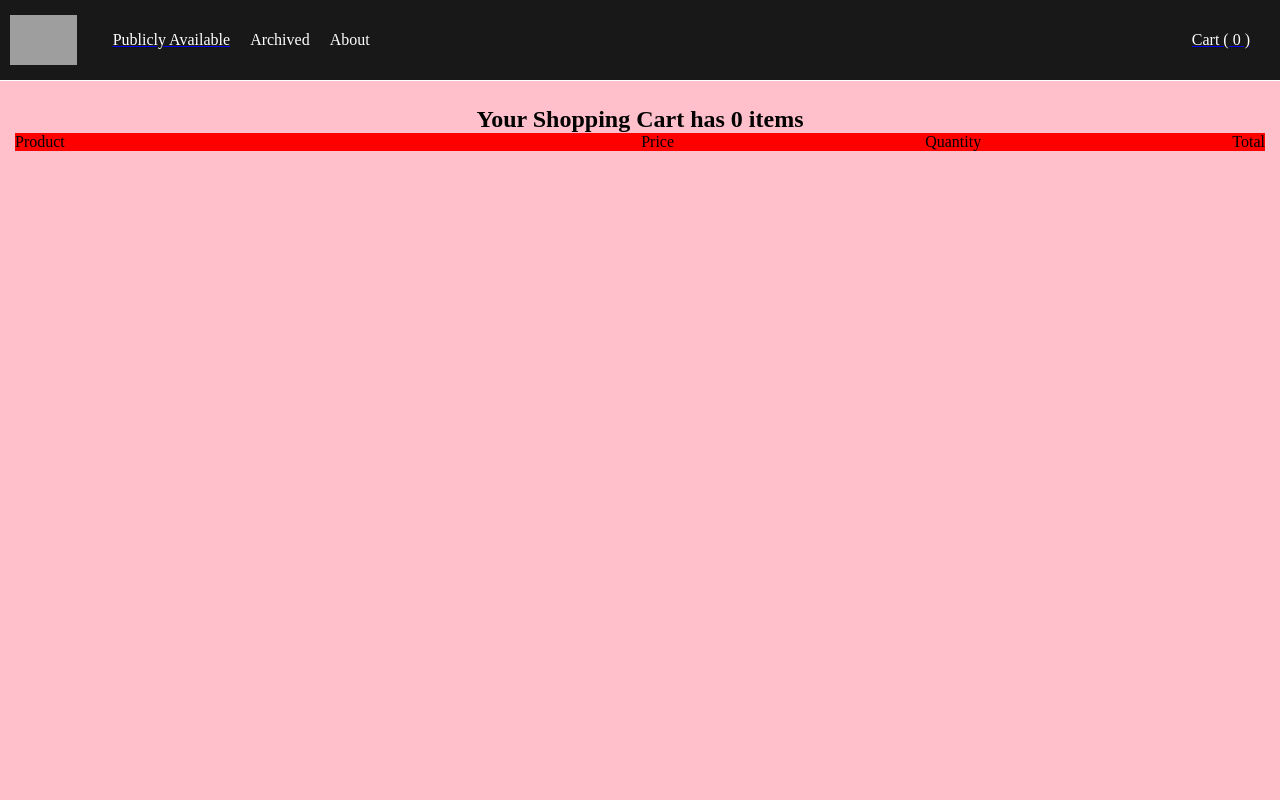
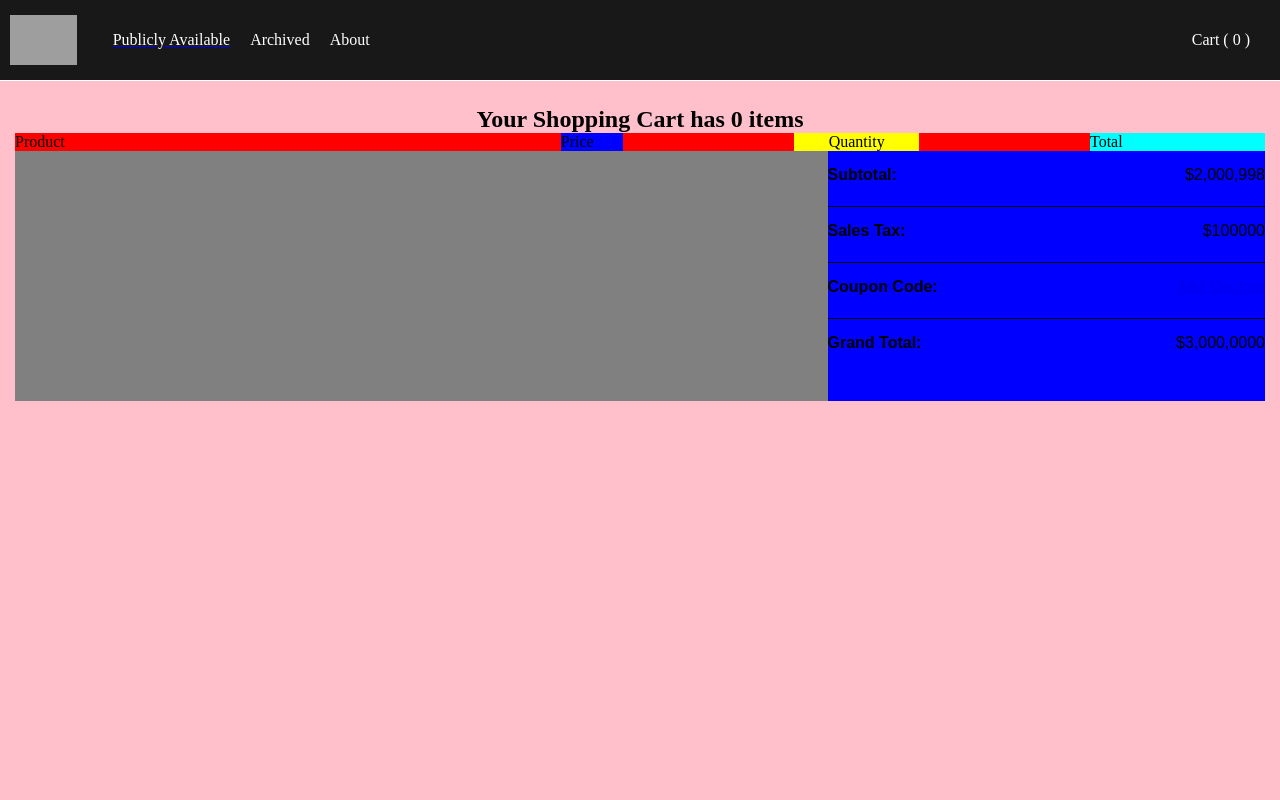
Before and after one commit to Kofi-ea/Fake-Store-App, a React (Vite) app: page /cart in a window 1280 px wide. Shown: the top 800 px of the page. Built offline with nearby package versions, Linux system fonts and the light colour scheme; grey boxes are pictures that could not be loaded.

Commit message:
making the increase and decrease buttons work

```diff
--- a/src/Components/Preview.jsx
+++ b/src/Components/Preview.jsx
@@ -55,7 +55,8 @@ const preview = () => {
 
       if (!isProductInCart) {
         // If the product isn't already in the cart, add it to the cart
-        const updatedCart = [...prevCart, info];
+        const updatedInfo = { ...info, quantity: 1 };
+        const updatedCart = [...prevCart, updatedInfo];
 
         // Save the updated cart back to localStorage
         localStorage.setItem("cart", JSON.stringify(updatedCart));
@@ -63,7 +64,7 @@ const preview = () => {
         // Update the state to reflect the changes in the UI
         setCart(updatedCart);
       } else {
-        console.log("This product is already in the cart.");
+        alert("This product is already in the cart.");
       }
     } catch (error) {
       console.error("Error while adding item to cart:", error);
--- a/src/Layout/CartHeader.jsx
+++ b/src/Layout/CartHeader.jsx
@@ -21,11 +21,9 @@ const CartHeader = ({ cart }) => {
           </ul>
         </div>
         <div className="cart-link">
-          <Link to={"/cart"}>
-            <li>
-              Cart <span>( {cart.length} )</span>
-            </li>
-          </Link>
+          <li>
+            Cart <span>( {cart.length} )</span>
+          </li>
         </div>
       </div>
     </>
--- a/src/Pages/CartPage.jsx
+++ b/src/Pages/CartPage.jsx
@@ -2,11 +2,11 @@ import React, { useState } from "react";
 import { useEffect } from "react";
 import CartHeader from "../Layout/CartHeader";
 import Footer from "../Layout/Footer";
+import { FaCircleXmark, FaSquarePlus, FaSquareMinus } from "react-icons/fa6";
+import { Link } from "react-router-dom";
 
 const CartPage = () => {
   const [cart, setCart] = useState([]);
-
-  console.log(cart);
 
   // if (!cart) {
   //   return <p>Loading cart...</p>;
@@ -18,13 +18,28 @@ const CartPage = () => {
     setCart(storedCart);
   }, []);
 
+  const increaseQuantity = (productId) => {
+    const updatedCart = cart.map((item) =>
+      item.id === productId ? { ...item, quantity: item.quantity + 1 } : item
+    );
+    setCart(updatedCart);
+    localStorage.setItem("cart", JSON.stringify(updatedCart));
+  };
+
+  const decreaseQuantity = (productId) => {
+    const updatedCart = cart.map((item) =>
+      item.id === productId ? { ...item, quantity: item.quantity - 1 } : item
+    );
+    setCart(updatedCart);
+    localStorage.setItem("cart", JSON.stringify(updatedCart));
+  };
+
   const removeItemFromCart = (itemToRemove) => {
     const updatedCart = cart.filter((info) => info.id !== itemToRemove.id);
     setCart(updatedCart);
     localStorage.setItem("cart", JSON.stringify(updatedCart));
   };
 
-  // const totalPrice = cart.reduce((total, item) => total + item.price, 0);
   return (
     <>
       <CartHeader cart={cart} />
@@ -37,9 +52,17 @@ const CartPage = () => {
           <div className="cart-item">
             <div className="table-header">
               <p style={{ width: "30%" }}>Product</p>
-              <p>Price</p>
-              <p>Quantity</p>
-              <p>Total</p>
+              <p style={{ width: "5%", backgroundColor: "blue" }}>Price</p>
+              <p
+                style={{
+                  width: "10%",
+                  backgroundColor: "yellow",
+                  textAlign: "center",
+                }}
+              >
+                Quantity
+              </p>
+              <p style={{ width: "14%", backgroundColor: "aqua" }}>Total</p>
             </div>
 
             {cart.map((info) => (
@@ -50,16 +73,39 @@ const CartPage = () => {
                 </div>
 
                 <p className="price">${info.price}</p>
-                <p className="quantity">Quantity</p>
+                <p className="quantity">
+                  <FaSquareMinus onClick={() => decreaseQuantity(info.id)} />
+                  {info.quantity}
+                  <FaSquarePlus onClick={() => increaseQuantity(info.id)} />
+                </p>
                 <div className="total">
-                  <button onClick={() => removeItemFromCart(info.id)}>
-                    Remove
-                  </button>
+                  <p>{info.quantity * info.price}</p>
+                  <FaCircleXmark onClick={() => removeItemFromCart(info.id)} />
                 </div>
               </div>
             ))}
           </div>
           {/* <p>Total Price: ${totalPrice}</p> */}
+        </div>
+        <div className="mini-checkout-box">
+          <div className="mini-checkout">
+            <div className="subtotal">
+              <p style={{ fontWeight: "bold" }}>Subtotal:</p>
+              <p>$2,000,998</p>
+            </div>
+            <div className="tax">
+              <p style={{ fontWeight: "bold" }}>Sales Tax:</p>
+              <p>$100000</p>
+            </div>
+            <div className="discount">
+              <p style={{ fontWeight: "bold" }}>Coupon Code:</p>
+              <Link to={"#"}>Add Coupon</Link>
+            </div>
+            <div className="grand-total">
+              <p style={{ fontWeight: "bold" }}>Grand Total:</p>
+              <p>$3,000,0000</p>
+            </div>
+          </div>
         </div>
       </div>
 
--- a/src/index.css
+++ b/src/index.css
@@ -256,12 +256,66 @@ aside .info {
   display: flex;
   align-items: center;
   width: 30%;
+  background-color: darkviolet;
 }
 
 .product img {
   height: 80px;
   width: 80px;
   margin-right: 10px;
+}
+
+.price {
+  width: 5%;
+  background-color: blue;
+}
+
+.quantity {
+  width: 10%;
+  background-color: yellow;
+  display: flex;
+  align-items: center;
+  justify-content: center;
+  justify-content: space-evenly;
+}
+
+.total {
+  display: flex;
+  align-items: center;
+  background-color: aqua;
+  width: 13%;
+  justify-content: space-between;
+  padding-right: 10px;
+}
+.mini-checkout-box {
+  background-color: gray;
+  width: 100%;
+  display: flex;
+  justify-content: right;
+}
+
+.mini-checkout {
+  width: 35%;
+  background-color: blue;
+  flex-direction: column;
+  height: 250px;
+  font-family: Arial, Helvetica, sans-serif;
+}
+
+.subtotal,
+.tax,
+.discount {
+  display: flex;
+  justify-content: space-between;
+  height: 25px;
+  padding: 15px 0px;
+  border-bottom: 1px solid black;
+}
+.grand-total {
+  display: flex;
+  justify-content: space-between;
+  height: 25px;
+  padding: 15px 0px;
 }
 
 .footer {
```
